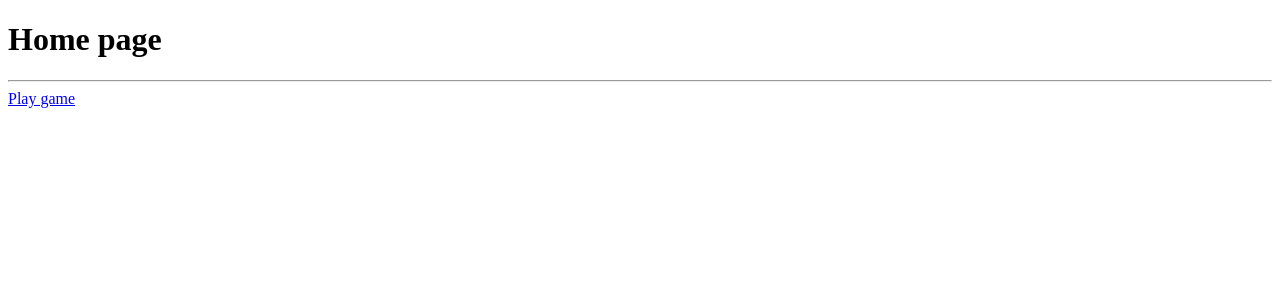
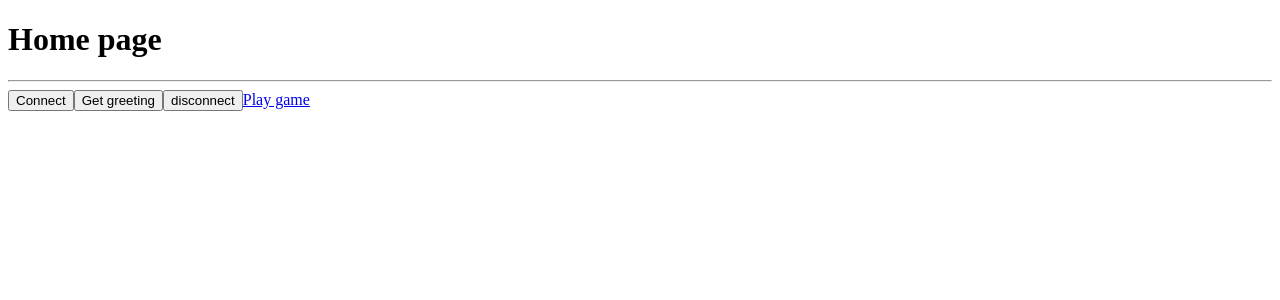
Before and after one commit to purgz/ChessJavaSpring, a React (Vite) app in the folder dogchess-frontend/: page / in a window 1280 px wide. Shown: the top 300 px of the page. Built offline with nearby package versions, Linux system fonts and the light colour scheme.

Commit message:
set allowed origins for websocket
connected react frontend with stomp

```diff
--- a/dogchess-frontend/package.json
+++ b/dogchess-frontend/package.json
@@ -10,6 +10,7 @@
     "preview": "vite preview"
   },
   "dependencies": {
+    "@stomp/stompjs": "^7.0.0",
     "react": "^18.2.0",
     "react-dom": "^18.2.0",
     "react-router-dom": "^6.16.0"
--- a/dogchess-frontend/src/components/Game.jsx
+++ b/dogchess-frontend/src/components/Game.jsx
@@ -1,12 +1,16 @@
 import { useNavigate, Link} from "react-router-dom"
 
+
 function Game(){
+
+
 
     return (
 
         <main>
             <h1>Game page</h1>
             <hr />
+
             <Link to={"/"}>back home</Link>
         </main>
 
--- a/dogchess-frontend/src/components/Home.jsx
+++ b/dogchess-frontend/src/components/Home.jsx
@@ -1,17 +1,44 @@
 import { useNavigate, Link} from "react-router-dom"
+import { useEffect } from "react";
+import { Client } from "@stomp/stompjs"
+
 
 function Home(){
 
+    const client = new Client({
+        brokerURL: 'ws://localhost:8080/websocket-test'
+    })
 
-    //need to have a button to create a game which then navigates to game
-    //connects to socket with the game uuid
-    //other users can then connect using the same uuid
+    client.onConnect = (frame) =>{
+        console.log("Connected " + frame);
+        client.subscribe("/topic/greetings", (greeting) =>{
+            console.log(JSON.parse(greeting.body).content);
+        })
+    }
+
+    function sendName(){
+        client.publish({
+            destination: "/app/hello",
+            body: JSON.stringify({"name": "test name"})
+        })
+    }
+
+    function connect(){
+        client.activate();
+    }
+
+    function disconnect(){
+        client.deactivate();
+    }
 
     return (
 
         <main>
             <h1>Home page</h1>
             <hr />
+            <button onClick={connect}>Connect</button>
+            <button onClick={sendName}>Get greeting</button>
+            <button onClick={disconnect}>disconnect</button>
             <Link to= {"/game"}>Play game</Link>
         </main>
 
```
Also changed, not shown: dogchess-frontend/src/App.jsx (indentation only), 2 other files (tests, documents, lock files or other folders).
